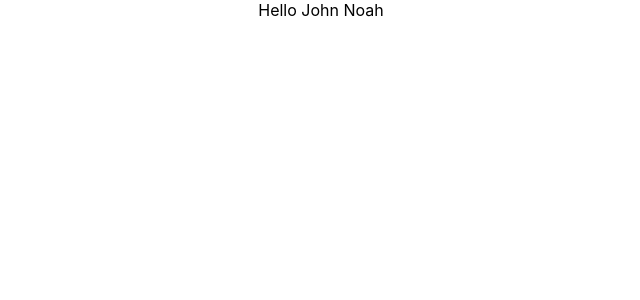
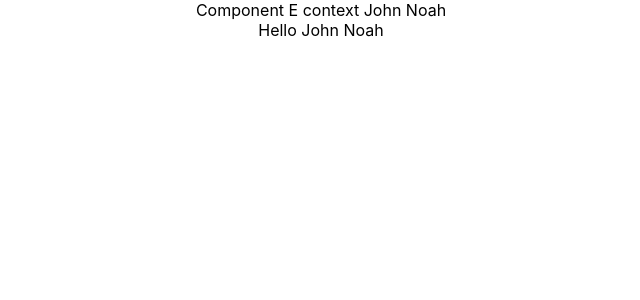
Before and after one commit to comexprt/dev-react-js-training, a React (Create React App) app: page / in a window 1280 px wide. Shown: the top 300 px of the page, without its empty margins (319-959 px from the left). Built offline with nearby package versions, Linux system fonts and the light colour scheme.

Commit message:
ReactJS Tutorial - 40 - Context (Part 3)

```diff
--- a/src/components/ComponentE.js
+++ b/src/components/ComponentE.js
@@ -1,10 +1,17 @@
 import React, { Component } from 'react'
 import ComponentF from './ComponentF'
+import UserContext from './userContext'
 
 class ComponentE extends Component{
+    static contextType =  UserContext
 
   render(){
-    return <ComponentF />
+    return (
+        <div>
+            Component E context {this.context}
+            <ComponentF />
+        </div>
+    )
   }
 }
 
--- a/src/components/userContext.js
+++ b/src/components/userContext.js
@@ -1,8 +1,10 @@
 import React from 'react'
 
-const UserContext = React.createContext()
+const UserContext = React.createContext('Web Dev')
 
 const UserProvider = UserContext.Provider
 const UserConsumer = UserContext.Consumer
 
 export {UserProvider, UserConsumer}
+
+export default UserContext
```
